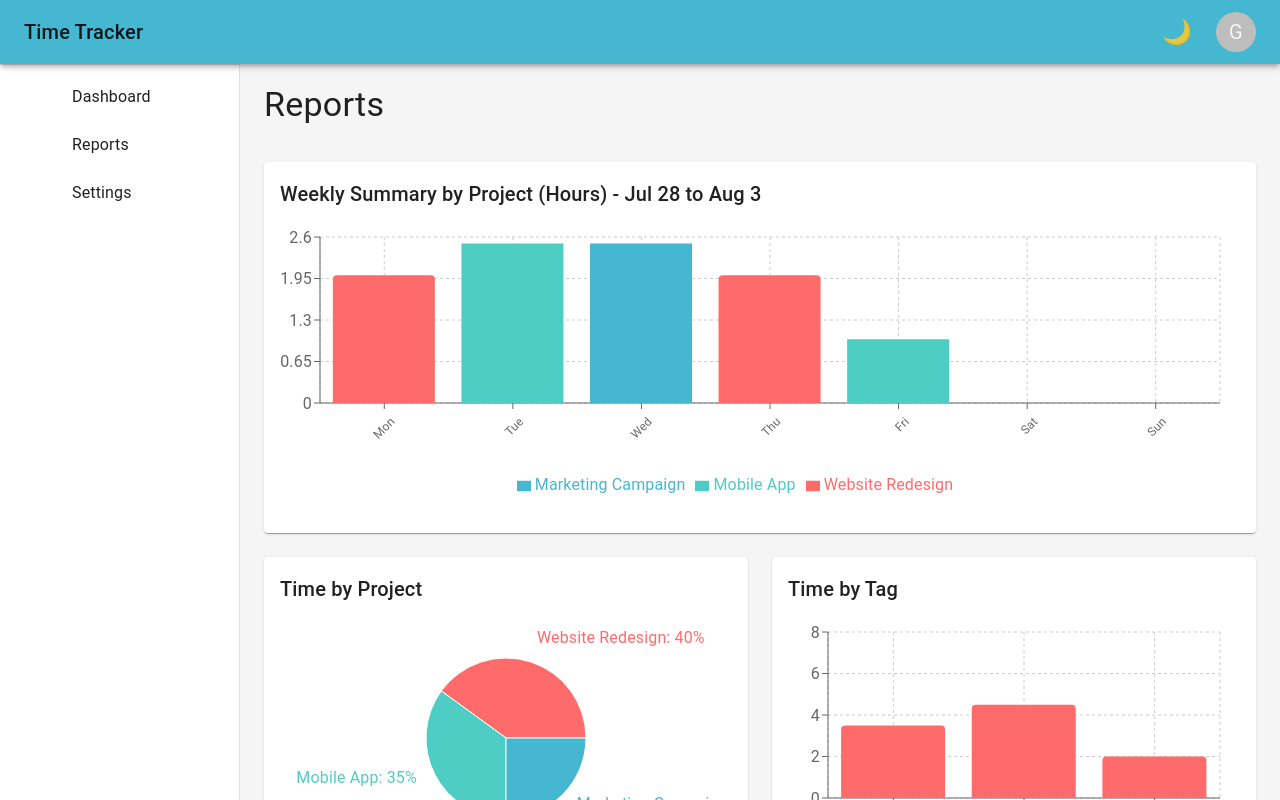
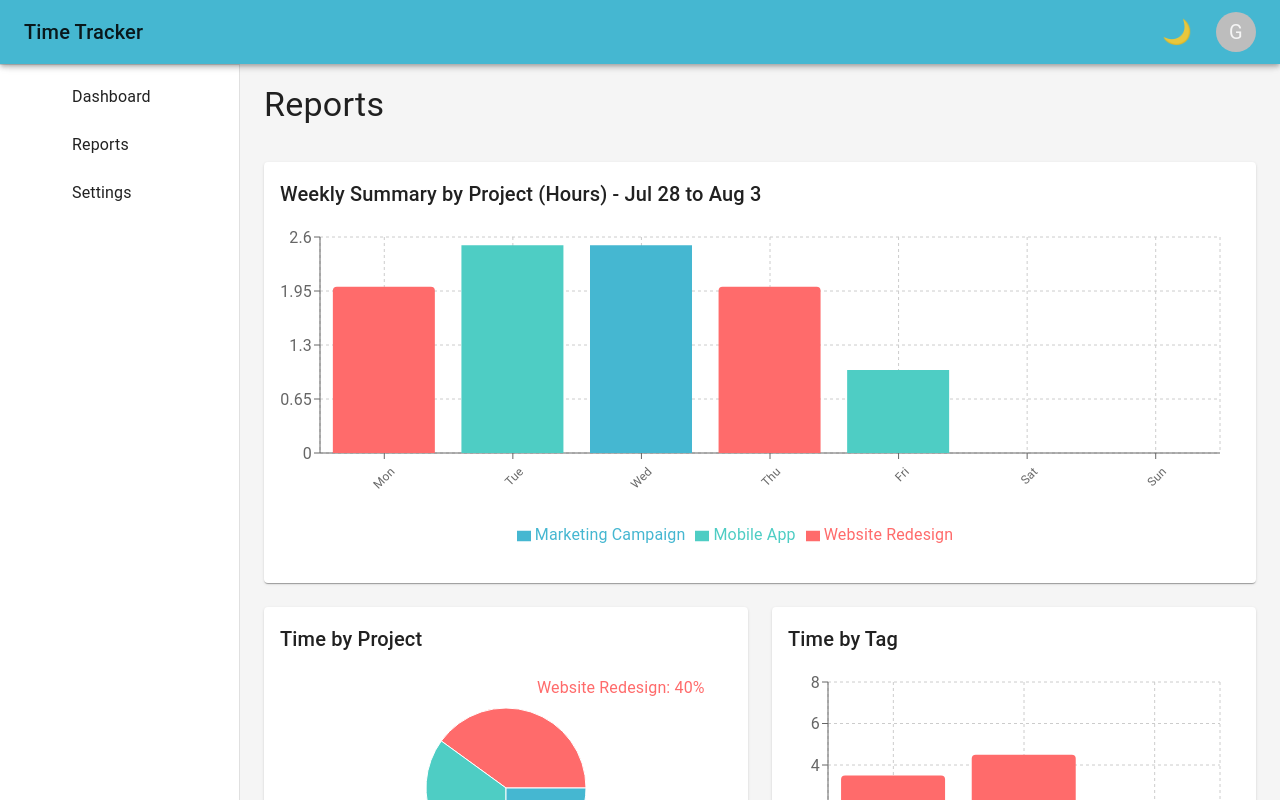
Before and after one commit to GASPing4ER/time-tracking-dashboard, a React (Vite) app: page /reports in a window 1280 px wide. Built offline with nearby package versions, Linux system fonts and the light colour scheme; some icons are missing.

Commit message:
charts configuration

```diff
--- a/src/components/WeeklySummary.tsx
+++ b/src/components/WeeklySummary.tsx
@@ -115,7 +115,7 @@ const WeeklySummary: React.FC = () => {
         {format(weekEnd, "MMM d")}
       </Typography>
 
-      <Box sx={{ height: 300 }}>
+      <Box sx={{ height: 350 }}>
         {" "}
         {/* Increased height to accommodate rotated labels */}
         <ResponsiveContainer width="100%" height="100%">
```
